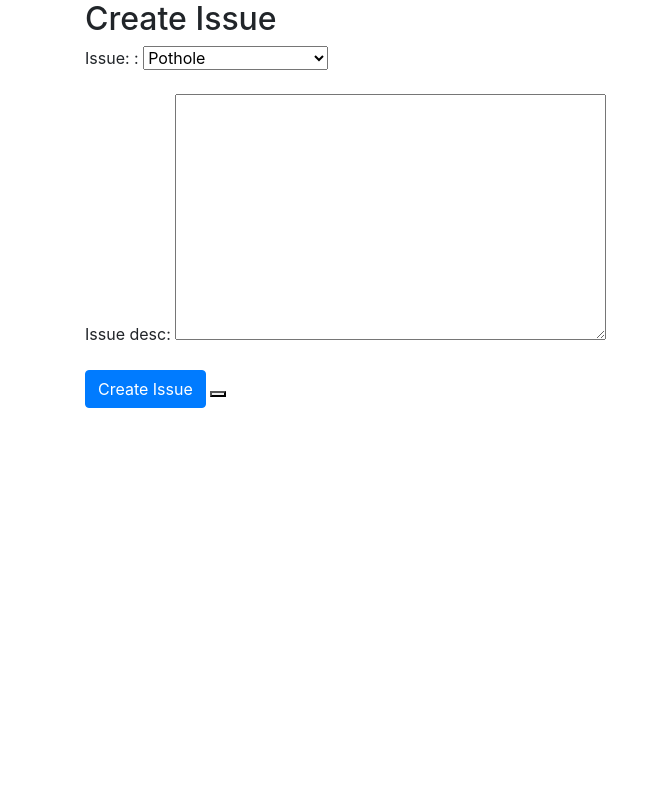
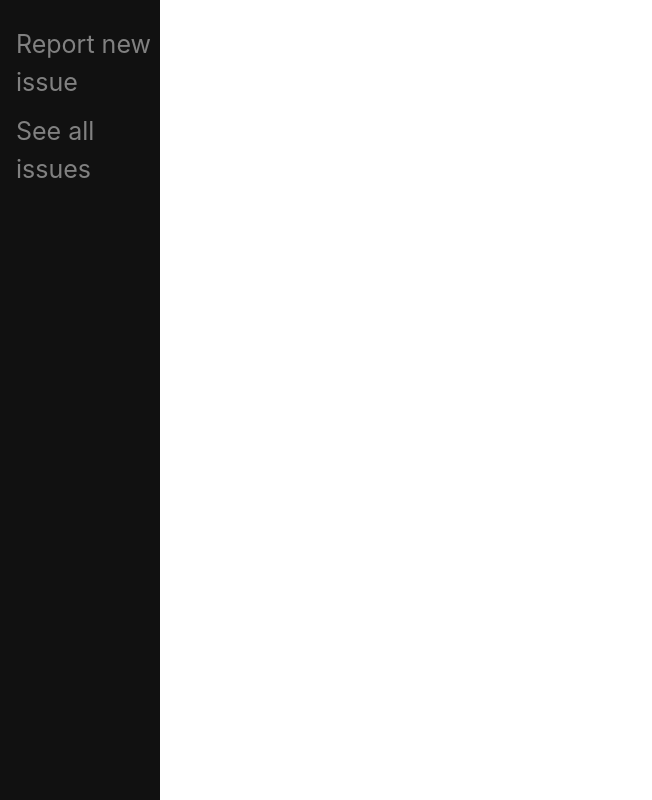
Before and after one commit to louissonofhud/chalkstone_council, a Django app: page / in a window 1280 px wide. Shown: the whole page, without its empty margins (0-652 px from the left). Run offline with Django 5.2, Linux system fonts and the light colour scheme; some libraries are stand-ins or nearby versions.

Commit message:
adding sidebar

```diff
--- a/main_ui/templates/main_ui/base.html
+++ b/main_ui/templates/main_ui/base.html
@@ -1,6 +1,38 @@
 <!doctype html>
 <html>
     <head>
+        <style type="text/css">
+        .sidenav{
+            height: 100%;
+            width: 160px;
+            position: fixed;
+            z-index: 1;
+            top: 0;
+            left: 0;
+            background-color: #111;
+            overflow-x: hidden;
+            padding-top: 20px;
+        }
+
+        .sidenav a{
+            padding: 6px 8px 6px 16px;
+            text-decoration: none;
+            font-size: 25px;
+            color: #818181;
+            display: block;
+        }
+
+        .sidenav a:hover{
+            color: #f1f1f1;
+        }
+
+        .main{
+            margin-left: 160px;
+            font-size: 28px;
+            padding: 0px 10px;
+        }
+
+        </style>
         <title>Chalkstone council</title>
         <meta charset="utf-8">
         <meta name="viewport" content="width=device-width, initial-scale=1, shrink-to-fit=no">
@@ -10,8 +42,19 @@
     </head>
 
     <body>
-        {% block content %}
-        {% endblock %}
+        <div class="sidenav">
+            <a href="/create">Report new issue</a>
+            <a href="/all_issues">See all issues</a>
+        </div>
+
+        <div id="content", name="content" class="main">
+            <div class="row justify-content-center">
+                <div class="col-8">
+                    {% block content %}
+                    {% endblock %}
+                </div>
+            </div>
+        </div>
         <script src="https://code.jquery.com/jquery-3.2.1.slim.min.js" integrity="sha384-KJ3o2DKtIkvYIK3UENzmM7KCkRr/rE9/Qpg6aAZGJwFDMVNA/GpGFF93hXpG5KkN" crossorigin="anonymous"></script>
         <script src="https://cdn.jsdelivr.net/npm/popper.js@1.12.9/dist/umd/popper.min.js" integrity="sha384-ApNbgh9B+Y1QKtv3Rn7W3mgPxhU9K/ScQsAP7hUibX39j7fakFPskvXusvfa0b4Q" crossorigin="anonymous"></script>
         <script src="https://cdn.jsdelivr.net/npm/bootstrap@4.0.0/dist/js/bootstrap.min.js" integrity="sha384-JZR6Spejh4U02d8jOt6vLEHfe/JQGiRRSQQxSfFWpi1MquVdAyjUar5+76PVCmYl" crossorigin="anonymous"></script>
--- a/main_ui/urls.py
+++ b/main_ui/urls.py
@@ -2,6 +2,7 @@ from django.urls import path
 from . import views
 
 urlpatterns = [
-    path("", views.create_issue, name="create_issue"),
+    path("", views.home, name="home"),
+    path("create/", views.create_issue, name="create_issue"),
     path("all_issues/", views.list_issues, name="list_issues"),
 ]
--- a/main_ui/views.py
+++ b/main_ui/views.py
@@ -41,3 +41,11 @@ def create_issue(response):
         {
             "form": form,
         })
+
+def home(response):
+    return render(
+        response,
+        "main_ui/base.html",
+        {
+            "name": "Home",
+        })
```
